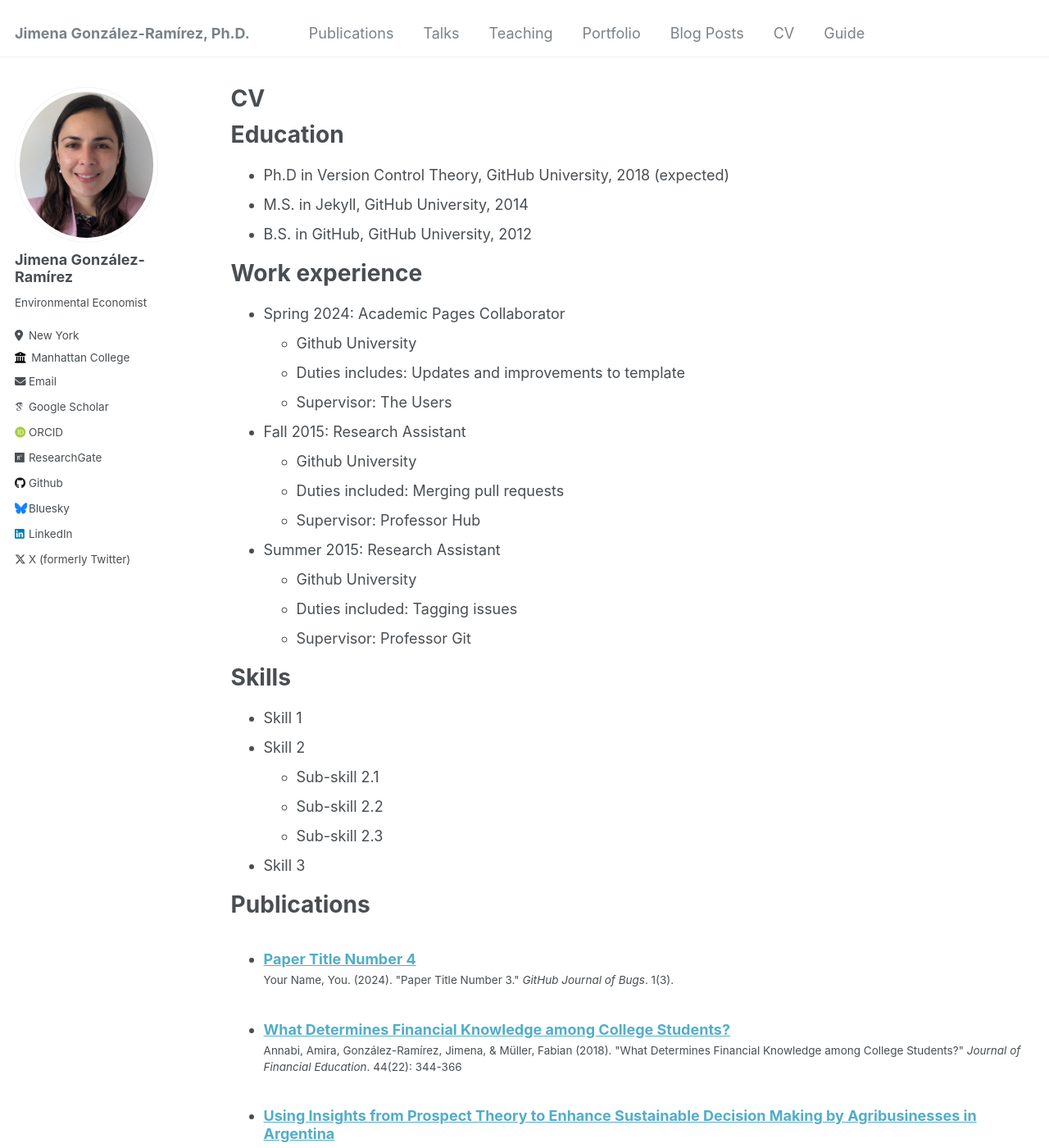
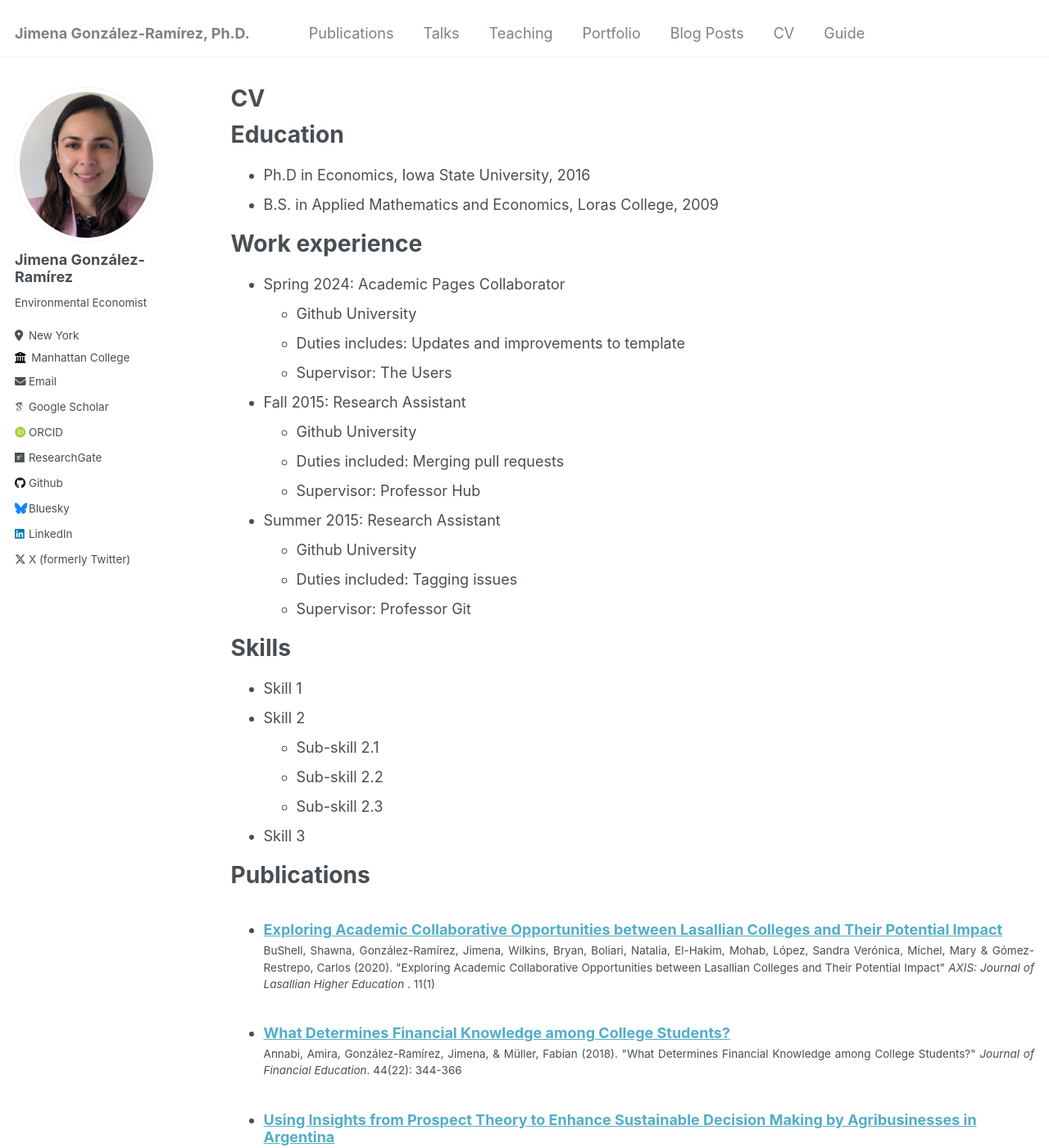
Before and after one commit to jimegon/jimegon.github.io, a Jekyll site: the page built from _pages/cv.md, in a window 1280 px wide and 1400 px high. Shown: the whole window at 82% size. Built offline with Jekyll 4.4.1, drawn with Linux system fonts in a browser that asks for light colours; some web fonts are replaced.

Commit message:
lasallian pub

```diff
--- a/_pages/cv.md
+++ b/_pages/cv.md
@@ -11,9 +11,8 @@ redirect_from:
 
 Education
 ======
-* Ph.D in Version Control Theory, GitHub University, 2018 (expected)
-* M.S. in Jekyll, GitHub University, 2014
-* B.S. in GitHub, GitHub University, 2012
+* Ph.D in Economics, Iowa State University, 2016
+* B.S. in Applied Mathematics and Economics, Loras College, 2009
 
 Work experience
 ======
--- /dev/null
+++ b/_publications/2020-05-30-lasallian-education.md
@@ -0,0 +1,72 @@
+---
+title: "Exploring Academic Collaborative Opportunities between Lasallian Colleges and Their Potential Impact"
+collection: publications
+permalink: /publication/2020-05-30-lasallian-education
+excerpt: ''
+date: 2020-05-30
+venue: 'AXIS: Journal of Lasallian Higher Education'
+paperurl: 'https://axisjournal.org/2020/05/30/exploring-academic-collaborative-opportunities-between-lasallian-colleges-and-their-potential-impact/'
+citation: 'BuShell, Shawna, González-Ramírez, Jimena, Wilkins, Bryan, Boliari, Natalia, El-Hakim, Mohab, López, Sandra Verónica, Michel, Mary & Gómez-Restrepo, Carlos (2020). &quot;Exploring Academic Collaborative Opportunities between Lasallian Colleges and Their Potential Impact&quot; <i>AXIS: Journal of Lasallian Higher Education </i>. 11(1)'
+category: 'pedagogy'
+co-authors: 'Shawna BuShell, Bryan Wilkins, Natalia Boliari, Mohab El-Hakim, Sandra López, Mary Michel, and Carlos Gómez-Restrepo'
+---
+
+<body>
+<div class="image-container">
+        <figure>
+            <img src="/images/co-authors/shawna_bushell.png" width="100" height="auto">
+            <figcaption><a href="https://www.linkedin.com/in/dr-shawna-bu-shell-4691342b/" target="_blank">Shawna BuShell</a></figcaption>
+        </figure>
+        <figure>
+            <img src="/images/co-authors/bryan_wilkins.png" width="100" height="auto">
+            <figcaption><a href="https://manhattan.edu/campus-directory/bwilkins01" target="_blank">Bryan Wilkins </a> </figcaption>
+        </figure>
+        <figure>
+            <img src="/images/co-authors/natalia_boliari.png" width="100" height="auto">
+            <figcaption><a href="https://manhattan.edu/campus-directory/natalia.boliari" target="_blank">Natalia Boliari </a> </figcaption>
+        </figure>
+        <figure>
+            <img src="/images/co-authors/mohab_el-hakim.png" width="100" height="auto">
+            <figcaption><a href="https://manhattan.edu/campus-directory/melhakim01" target="_blank">Mohab El-Hakim </a> </figcaption>
+        </figure>
+        <figure>
+            <img src="/images/co-authors/veronica_lopez.png" width="100" height="auto">
+            <figcaption><a href="https://manhattan.edu/campus-directory/sandra-lopez01" target="_blank">Sandra Verónica López </a> </figcaption>
+        </figure>
+        <figure>
+            <img src="/images/co-authors/mary_michel.png" width="100" height="auto">
+            <figcaption><a href="https://manhattan.edu/campus-directory/mary.michel" target="_blank">Mary Michel </a> </figcaption>
+        </figure>
+        <figure>
+            <img src="/images/co-authors/carlos_restrepo.png" width="100" height="auto">
+            <figcaption>Carlos Gómez Restrepo </figcaption>
+        </figure>
+        <!-- Add more images as needed -->
+    </div>
+</body>
+
+
+<details open>
+<summary>
+Abstract
+</summary>
+
+<p>
+Inspired by “One La Salle,” a global initiative for collaboration among Lasallian institutions to strengthen the effectiveness of our mission, members from Manhattan College in New York City and Universidad de La Salle in Bogotá and Yopal, Colombia, are collaborating to strengthen our joint mission in research and teaching opportunities connected to social justice. In this article, we summarize the various collaboration projects and their connections to social justice. We illustrate the diversity of exciting projects that can arise through global partnerships within the One La Salle network. The projects are proposed by economics, mechanical engineering, civil engineering, education, and science faculty members. In addition to describing each project, we include research questions and hypotheses that will be studied. We conclude with recommendations for other Lasallian institutions that may embark on a similar quest to strengthen our Lasallian missions within the global Lasallian network.
+</p>
+
+</details>
+
+<details open>
+<summary>
+Keywords
+</summary>
+social justice <br>
+One La Salle <br>
+faculty partnerships<br>
+global collaborations <br>
+project-based learning <br>
+
+<br>
+
+</details>
--- a/_publications/2024-02-17-paper-title-number-4.md
+++ /dev/null
@@ -1,12 +0,0 @@
----
-title: "Paper Title Number 4"
-collection: publications
-permalink: /publication/2024-02-17-paper-title-number-4
-excerpt: 'This paper is about fixing template issue #693.'
-date: 2024-02-17
-venue: 'GitHub Journal of Bugs'
-paperurl: 'http://academicpages.github.io/files/paper3.pdf'
-citation: 'Your Name, You. (2024). &quot;Paper Title Number 3.&quot; <i>GitHub Journal of Bugs</i>. 1(3).'
----
-
-The contents above will be part of a list of publications, if the user clicks the link for the publication than the contents of section will be rendered as a full page, allowing you to provide more information about the paper for the reader. When publications are displayed as a single page, the contents of the above "citation" field will automatically be included below this section in a smaller font.
--- a/_sass/_page.scss
+++ b/_sass/_page.scss
@@ -416,7 +416,7 @@
 }
 
 figure {
-  max-width: 40%;
+  max-width: 24%;
   margin: 10px; /* Margin between images */
   text-align: center; /* Center-align the image and caption */
   display: flex; /* Add flex display */
@@ -489,6 +489,7 @@ details {
 p {
   margin: 0;
   padding-bottom: 10px;
+  text-align: justify;
   &:last-child {
     padding: 0;
   }
```
Also changed, not shown: _publications/2012-04-17-carbon-offsets.md (+2 -0 lines), _publications/2018-08-01-prospect-theory.md (+2 -0 lines), _publications/2018-12-01-financial-knowledge.md (+2 -0 lines), images/co-authors/bryan_wilkins.png (added), images/co-authors/carlos_restrepo.png (added), images/co-authors/mary_michel.png (added), images/co-authors/mohab_el-hakim.png (added), images/co-authors/natalia_boliari.png (added), images/co-authors/shawna_bushell.png (added), images/co-authors/veronica_lopez.png (added).
